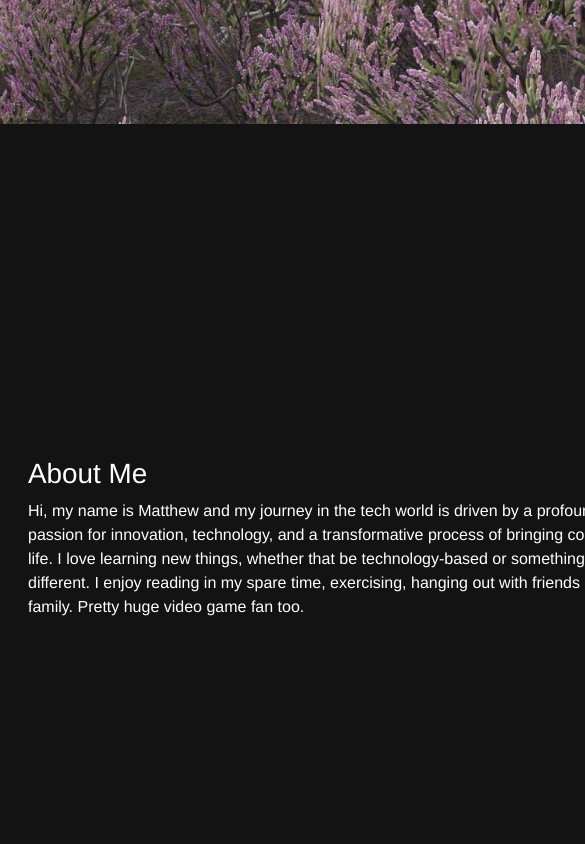
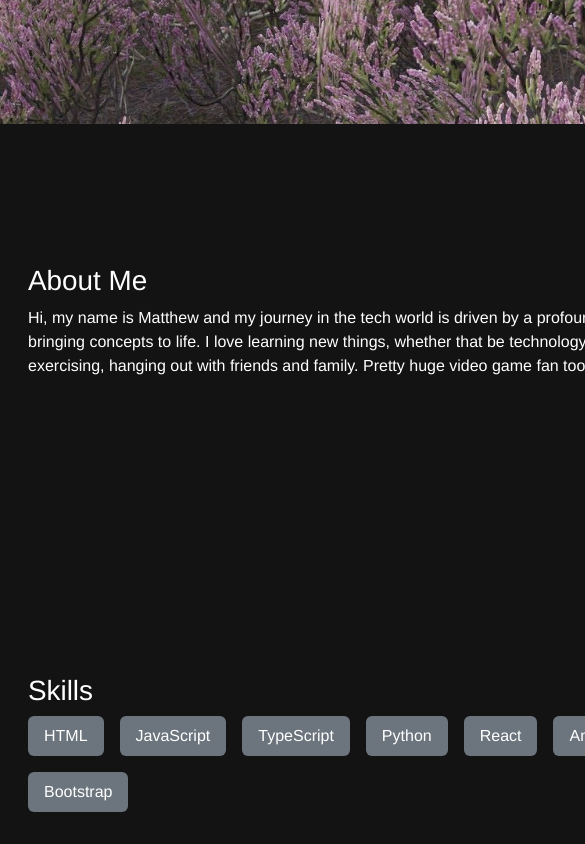
Before and after one commit to matthew-nanthameechai/myPortfolio, an Angular app: page / in a window 390 px wide. Shown: the part 720-1564 px from the top of the page, 585 px wide, since content can reach past the window. Built offline with nearby package versions, Linux system fonts and the light colour scheme.

Commit message:
media query

```diff
--- a/src/app/about/about.component.css
+++ b/src/app/about/about.component.css
@@ -9,3 +9,19 @@
 .about-main-container {
   width: 39rem;
 }
+
+@media only screen and (max-width: 768px) {
+  div{
+    flex-wrap: wrap;
+  }
+  .about-main-container {
+    width: 100%;
+  }
+  .about-skills-container {
+    width: 100%;
+  }
+  .about-container{
+    justify-content: center;
+    width: 100%;
+  }
+}
```
